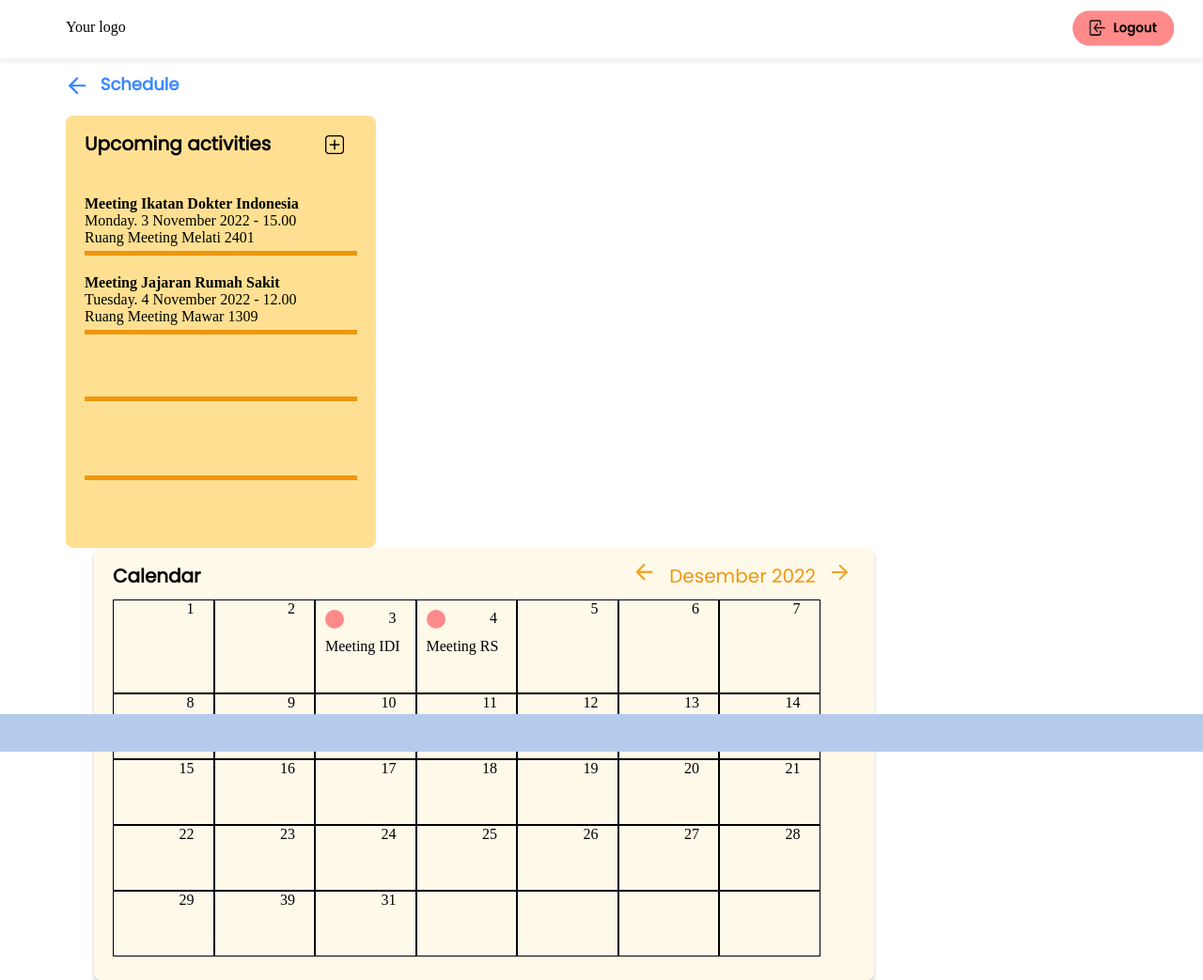
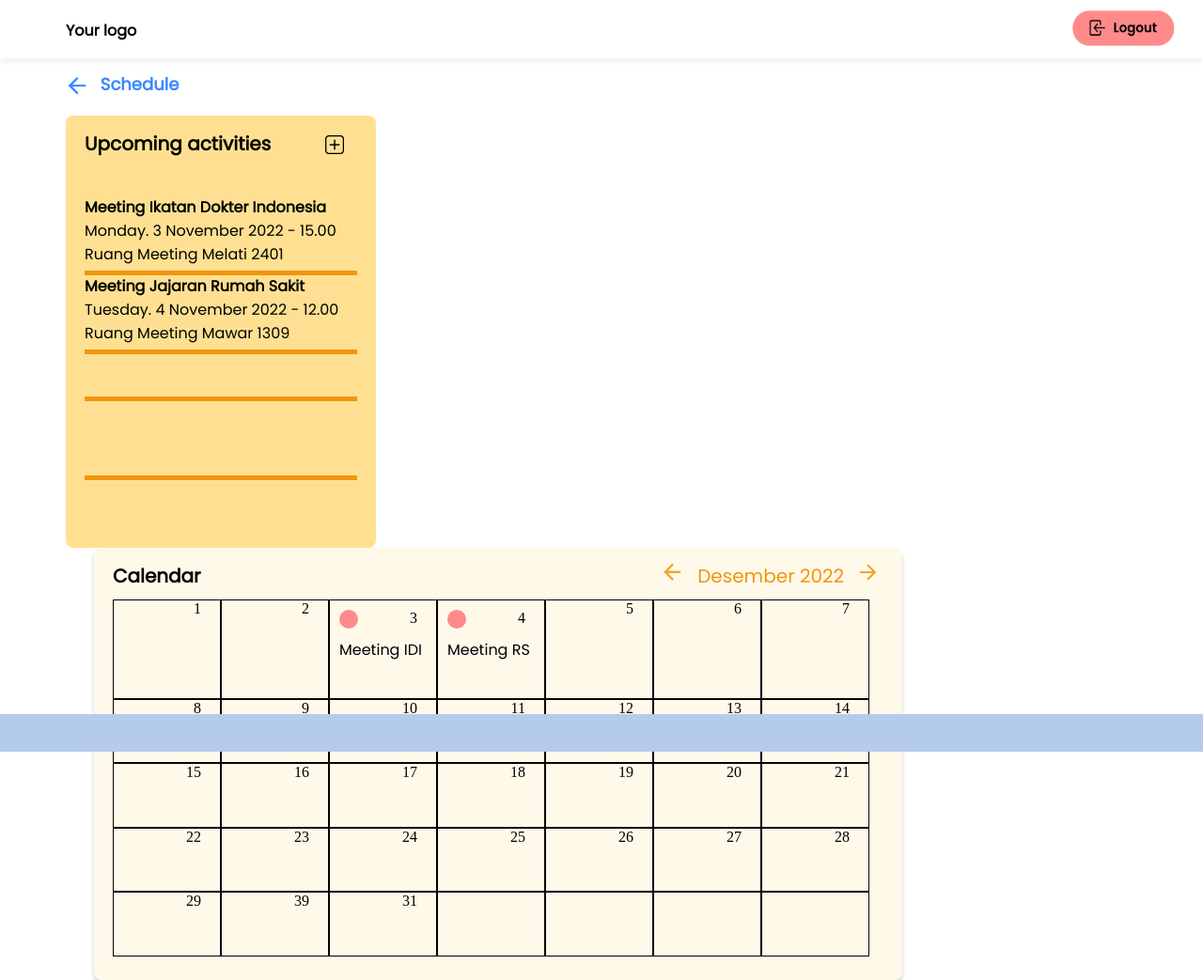
Before and after one commit to HilmiGH/Project_Hospital_Information_System, a PHP site: page /schedule.php in a window 1280 px wide. Shown: the whole page at 94% size. Run offline with PHP 8.4, Linux system fonts and the light colour scheme.

Commit message:
Add files via upload

```diff
--- a/css/style.css
+++ b/css/style.css
@@ -46,7 +46,7 @@
     right: 0;
     bottom: 0;
     width: 400px;
-    height: 375px;
+    height: 400px;
     box-sizing: border-box;
     border: 2px solid #FFFFFF;
     border-radius: 20px;
@@ -159,7 +159,7 @@
     right: 0;
     bottom: 0;
     width: 400px;
-    height: 375px;
+    height: 440px;
     box-sizing: border-box;
     border: 2px solid #FFFFFF;
     border-radius: 20px;
@@ -278,6 +278,7 @@
 }
 
 .logo {
+    font-family: 'Poppins';
     display: inline-block;
     margin-top: 20px;
     margin-left: 40px;
@@ -458,6 +459,8 @@
 }
 
 .system_information_logo {
+    font-family: 'Poppins';
+    font-weight: 600;
     display: inline-block;
     margin-top: 20px;
     margin-left: 70px;
@@ -555,7 +558,7 @@
 .konsultasi_informasi_pasien_base {
     float: left;
     margin-left: 30px;
-    width: 830px;
+    width: 860px;
     height: 460px;
 
     background-color: rgba(255, 224, 146, 0.3);
@@ -735,6 +738,7 @@
 }
 
 .konsultasi_informasi_pasien_footer_Rujukan{
+    font-family: 'Poppins';
     float: left;
 }
 
@@ -755,6 +759,7 @@
 }
 
 .konsultasi_informasi_pasien_footer_Buat_Surat{
+    font-family: 'Poppins';
     float: right;
 }
 
@@ -1054,8 +1059,6 @@
 }
 
 .schedule_upcoming_activities_title{
-
-
     font-family: 'Poppins';
     font-style: normal;
     font-weight: 600;
@@ -1094,14 +1097,16 @@
 }
 
 .schedule_upcoming_activity_title{
+    font-family: 'Poppins';
     font-weight: bold;
 }
 
 .schedule_upcoming_activity_time{
-
+    font-family: 'Poppins';
 }
 
 .schedule_upcoming_activity_place{
+    font-family: 'Poppins';
     margin-bottom: 5px;
 }
 
@@ -1114,7 +1119,7 @@
 .schedule_calendar_base{
     float: left;
     margin-left: 30px;
-    width: 830px;
+    width: 860px;
     height: 460px;
 
     background-color: rgb(255, 224, 146, 0.19);
@@ -1194,7 +1199,7 @@
     height: 380px;
     margin-top: 10px;
 
-    grid-template-columns: 107.5px 107.5px 107.5px 107.5px 107.5px 107.5px 107.5px;
+    grid-template-columns: 115px 115px 115px 115px 115px 115px 115px;
 }
 
 .schedule_calendar_grid_container{
@@ -1225,6 +1230,7 @@
 }
 
 .schedule_calendar_grid_container_content{
+    font-family: 'Poppins';
     margin: 10px;
     margin-top: 10px;
 }
@@ -1736,7 +1742,7 @@
     float: left;
     margin-left: 30px;
     width: 870px;
-    height: 450px;
+    height: 500px;
 
     background-color: rgba(255, 255, 255, 0.3);
 
```
